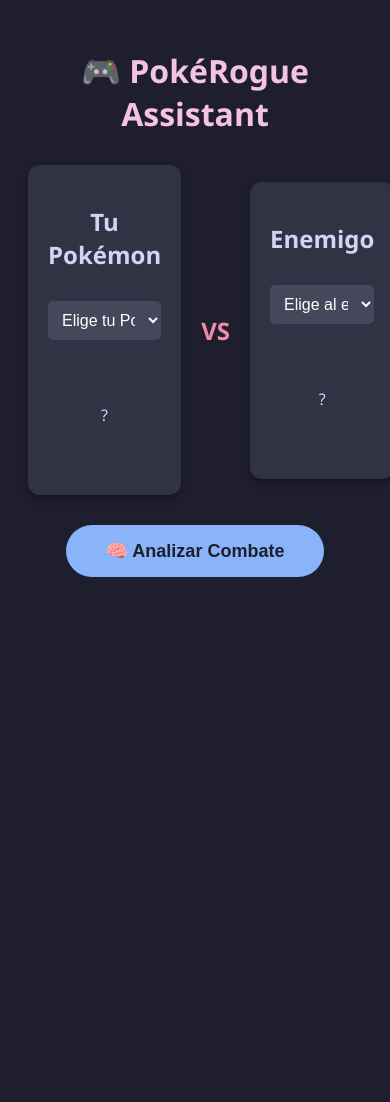
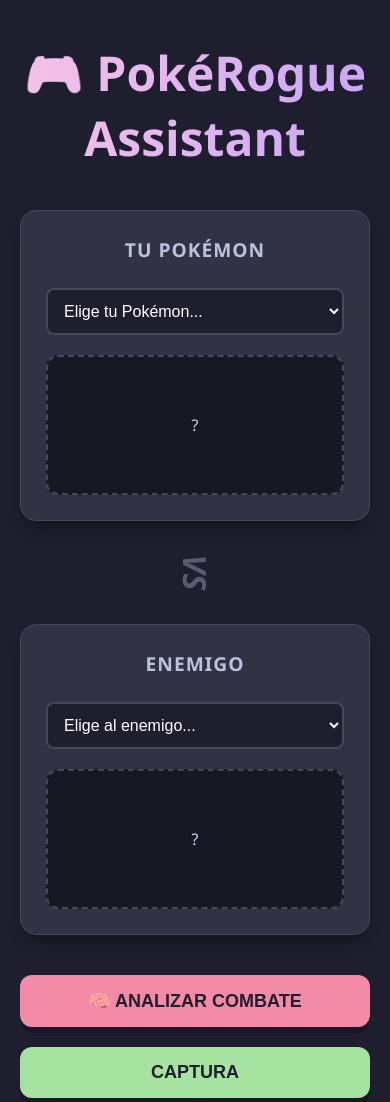
Before and after one commit to DavsterZ/pokerogue-assistance, a plain HTML site: page frontend/index.html in a window 390 px wide. Before the commit the page ends 844 px from the top, so only its background shows below. Drawn offline with Linux system fonts and the light colour scheme; no server answers.

Commit message:
feat: aniadiendo boton captura con la logica del backend

```diff
--- a/frontend/index.html
+++ b/frontend/index.html
@@ -36,7 +36,10 @@
             </div>
         </div>
 
-        <button id="analyze-btn" class="analyze-btn">🧠 Analizar Combate</button>
+        <div class="actions">
+            <button id="analyze-btn" class="btn btn-combat">🧠 Analizar Combate</button>
+            <button id="catch-btn" class="btn btn-catch">Captura</button>
+        </div>
 
         <div id="result-area" class="result-area hidden">
             <h3>Recomendación del Asistente:</h3>
--- a/frontend/script.js
+++ b/frontend/script.js
@@ -4,6 +4,7 @@
 const mySelect = document.getElementById('my-pokemon-select');
 const enemySelect = document.getElementById('enemy-pokemon-select');
 const btnAnalyze = document.getElementById('analyze-btn');
+const btnCatch = document.getElementById('catch-btn');
 const resultArea = document.getElementById('result-area');
 const recommendationText = document.getElementById('recommendation-text');
 const reasonsList = document.getElementById('reasons-list');
@@ -121,5 +122,54 @@
     }
 });
 
+
+// Analizar captura
+btnCatch.addEventListener('click', async () => {
+    const myName = mySelect.value;
+    const enemyName = enemySelect.value; // En este caso, el "enemigo" es el salvaje
+
+    if (!myName || !enemyName) {
+        alert("¡Selecciona tu equipo y el salvaje primero!");
+        return;
+    }
+
+    try {
+        const myData = await fetchPokemonData(myName);
+        const wildData = await fetchPokemonData(enemyName);
+
+        const payload = {
+            "my_team": { "members": [myData] },
+            "enemy_pokemon": wildData
+        };
+
+        const response = await fetch(`${API_URL}/analyze/catch`, {
+            method: 'POST',
+            headers: { 'Content-Type': 'application/json' },
+            body: JSON.stringify(payload)
+        });
+
+        const result = await response.json();
+
+        // MOSTRAR RESULTADOS
+        resultArea.classList.remove('hidden');
+
+        // Cambiamos el color del borde según el veredicto
+        resultArea.style.borderLeftColor = result.color === 'green' ? '#a6e3a1' : (result.color === 'orange' ? '#fab387' : '#f38ba8');
+
+        recommendationText.innerHTML = `<strong style="font-size: 1.2em">${result.verdict}</strong>`;
+
+        reasonsList.innerHTML = '';
+        result.reasons.forEach(reason => {
+            const li = document.createElement('li');
+            li.textContent = reason;
+            reasonsList.appendChild(li);
+        });
+
+    } catch (error) {
+        console.error("Error análisis captura:", error);
+        alert("Error al analizar captura.");
+    }
+});
+
 // INICIAR
 loadPokemonNames();
--- a/frontend/styles.css
+++ b/frontend/styles.css
@@ -1,90 +1,213 @@
+/* RESET Y FUENTE */
+* {
+    box-sizing: border-box;
+    margin: 0;
+    padding: 0;
+}
+
 body {
     font-family: 'Segoe UI', Tahoma, Geneva, Verdana, sans-serif;
-    background-color: #1e1e2e; /* Fondo oscuro */
-    color: #cdd6f4;
+    background-color: #1e1e2e; /* Fondo oscuro (Base) */
+    color: #cdd6f4; /* Texto claro */
     display: flex;
     justify-content: center;
-    padding: 20px;
+    min-height: 100vh;
+    padding: 40px 20px;
 }
 
 .container {
-    max-width: 800px;
+    max-width: 900px;
     width: 100%;
     text-align: center;
 }
 
-h1 { color: #f5c2e7; margin-bottom: 30px; }
+/* TÍTULO CON GRADIENTE */
+h1 {
+    background: linear-gradient(90deg, #f5c2e7, #cba6f7);
+    -webkit-background-clip: text;
+    background-clip: text;
+    color: transparent;
+    font-size: 3rem;
+    margin-bottom: 40px;
+    font-weight: 800;
+}
 
+/* SECCIÓN DE CARTAS */
 .battle-setup {
     display: flex;
     justify-content: space-between;
-    align-items: center;
+    align-items: stretch; /* Para que tengan misma altura */
     gap: 20px;
     margin-bottom: 30px;
 }
 
 .card {
-    background-color: #313244;
-    padding: 20px;
-    border-radius: 12px;
+    background-color: #313244; /* Surface0 */
+    padding: 25px;
+    border-radius: 16px;
     width: 45%;
-    box-shadow: 0 4px 6px rgba(0,0,0,0.3);
+    box-shadow: 0 10px 15px -3px rgba(0, 0, 0, 0.3);
+    border: 1px solid #45475a;
+    transition: transform 0.2s;
 }
 
+.card:hover {
+    transform: translateY(-5px);
+    border-color: #585b70;
+}
+
+h2 {
+    color: #bac2de;
+    margin-bottom: 15px;
+    font-size: 1.2rem;
+    text-transform: uppercase;
+    letter-spacing: 1px;
+}
+
+/* SELECTORES */
 select {
     width: 100%;
-    padding: 10px;
+    padding: 12px;
     margin-top: 10px;
-    border-radius: 5px;
-    border: none;
-    background-color: #45475a;
+    border-radius: 8px;
+    border: 2px solid #45475a;
+    background-color: #1e1e2e;
     color: white;
     font-size: 16px;
+    cursor: pointer;
+    outline: none;
+    transition: border-color 0.2s;
 }
 
+select:focus {
+    border-color: #89b4fa;
+}
+
+/* IMAGEN (SPRITE) */
 .sprite-preview {
-    height: 120px;
+    height: 140px;
     display: flex;
     align-items: center;
     justify-content: center;
-    margin-top: 15px;
+    margin-top: 20px;
+    background-color: #181825; /* Fondo más oscuro para la img */
+    border-radius: 12px;
+    border: 2px dashed #45475a;
 }
 
 .sprite-preview img {
-    height: 100%;
-    image-rendering: pixelated; /* Para que los pixels se vean nítidos */
+    height: 110%; /* Un pelín más grandes */
+    image-rendering: pixelated;
+    filter: drop-shadow(0 5px 5px rgba(0,0,0,0.5));
 }
 
+/* EL "VS" CENTRAL */
 .vs {
-    font-weight: bold;
-    font-size: 24px;
-    color: #f38ba8;
+    font-weight: 900;
+    font-size: 32px;
+    color: #585b70;
+    display: flex;
+    align-items: center;
+    justify-content: center;
+    font-style: italic;
 }
 
-.analyze-btn {
-    background-color: #89b4fa;
-    color: #1e1e2e;
+/* BOTONES DE ACCIÓN */
+.actions {
+    display: flex;
+    justify-content: center;
+    gap: 20px;
+    margin-top: 40px;
+}
+
+.btn {
     border: none;
-    padding: 15px 40px;
+    padding: 15px 30px;
     font-size: 18px;
     font-weight: bold;
-    border-radius: 50px;
+    border-radius: 12px;
     cursor: pointer;
-    transition: transform 0.1s;
+    color: #1e1e2e;
+    transition: all 0.1s ease;
+    box-shadow: 0 6px 0 rgba(0,0,0,0.2); /* Efecto 3D */
+    display: flex;
+    align-items: center;
+    gap: 10px;
+    text-transform: uppercase;
 }
 
-.analyze-btn:hover {
-    transform: scale(1.05);
-    background-color: #b4befe;
+.btn:active {
+    transform: translateY(6px); /* Efecto de hundirse */
+    box-shadow: none;
 }
 
+/* Botón ROJO (Combate) */
+.btn-combat {
+    background-color: #f38ba8;
+}
+.btn-combat:hover {
+    background-color: #ff9eb9;
+}
+
+/* Botón VERDE (Captura) */
+.btn-catch {
+    background-color: #a6e3a1;
+}
+.btn-catch:hover {
+    background-color: #bdfcc9;
+}
+
+/* CAJA DE RESULTADOS */
 .result-area {
-    margin-top: 30px;
-    padding: 20px;
+    margin-top: 40px;
+    padding: 25px;
     background-color: #313244;
-    border-left: 5px solid #a6e3a1; /* Borde verde */
-    border-radius: 8px;
+    border-left: 8px solid #a6e3a1; /* Se cambia con JS */
+    border-radius: 0 12px 12px 0;
     text-align: left;
+    box-shadow: 0 10px 15px rgba(0,0,0,0.2);
+    animation: fadeIn 0.3s ease-in-out;
+}
+
+.result-area h3 {
+    margin-bottom: 15px;
+    color: #cdd6f4;
+}
+
+.result-area ul {
+    margin-top: 15px;
+    padding-left: 20px;
+    line-height: 1.6;
+}
+
+.result-area li {
+    margin-bottom: 5px;
 }
 
 .hidden { display: none; }
+
+@keyframes fadeIn {
+    from { opacity: 0; transform: translateY(10px); }
+    to { opacity: 1; transform: translateY(0); }
+}
+
+/* RESPONSIVE (Móvil) */
+@media (max-width: 600px) {
+    .battle-setup {
+        flex-direction: column;
+    }
+    .card {
+        width: 100%;
+    }
+    .vs {
+        margin: 10px 0;
+        transform: rotate(90deg);
+    }
+    .actions {
+        flex-direction: column;
+    }
+    .btn {
+        width: 100%;
+        justify-content: center;
+    }
+}
```
